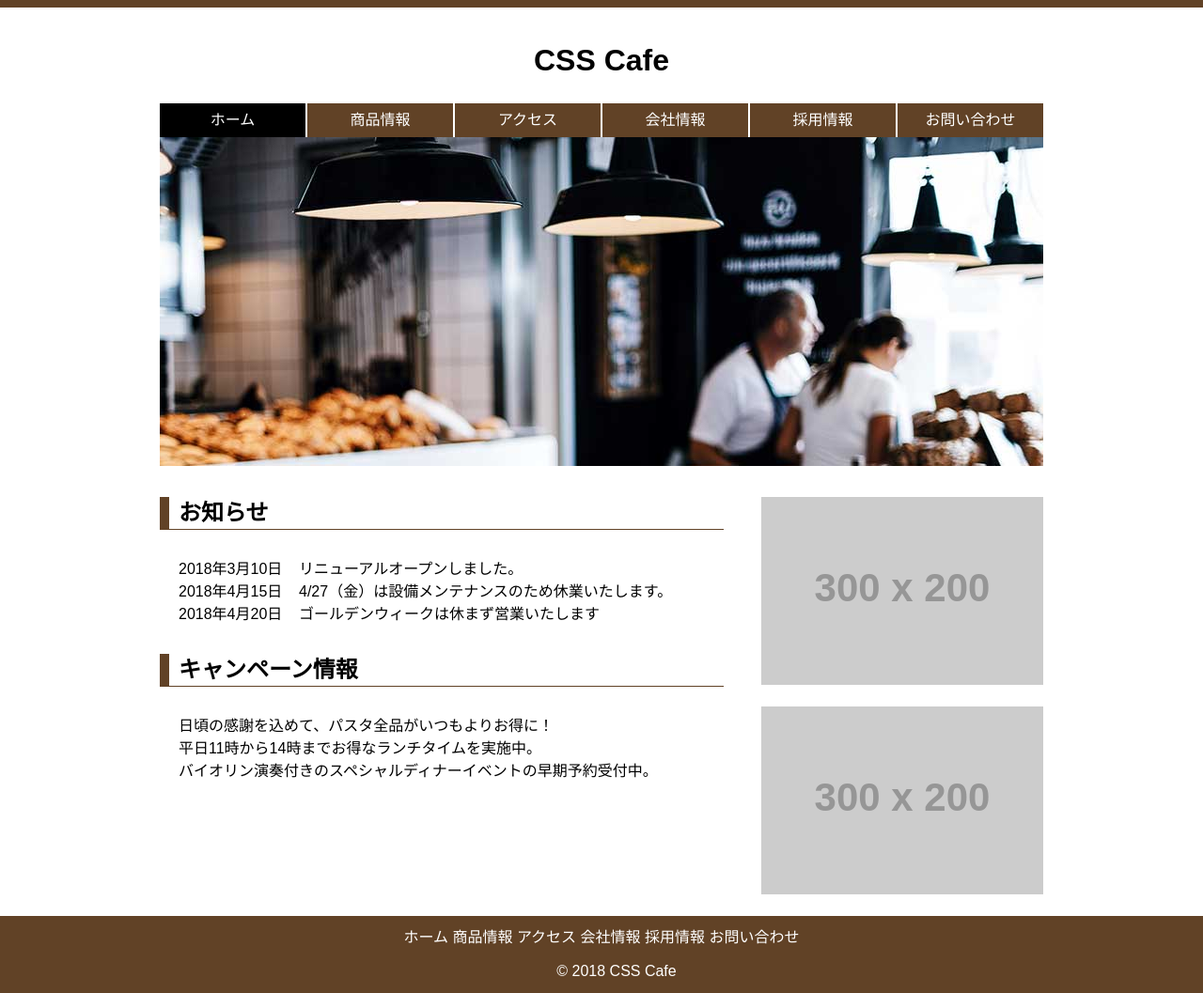
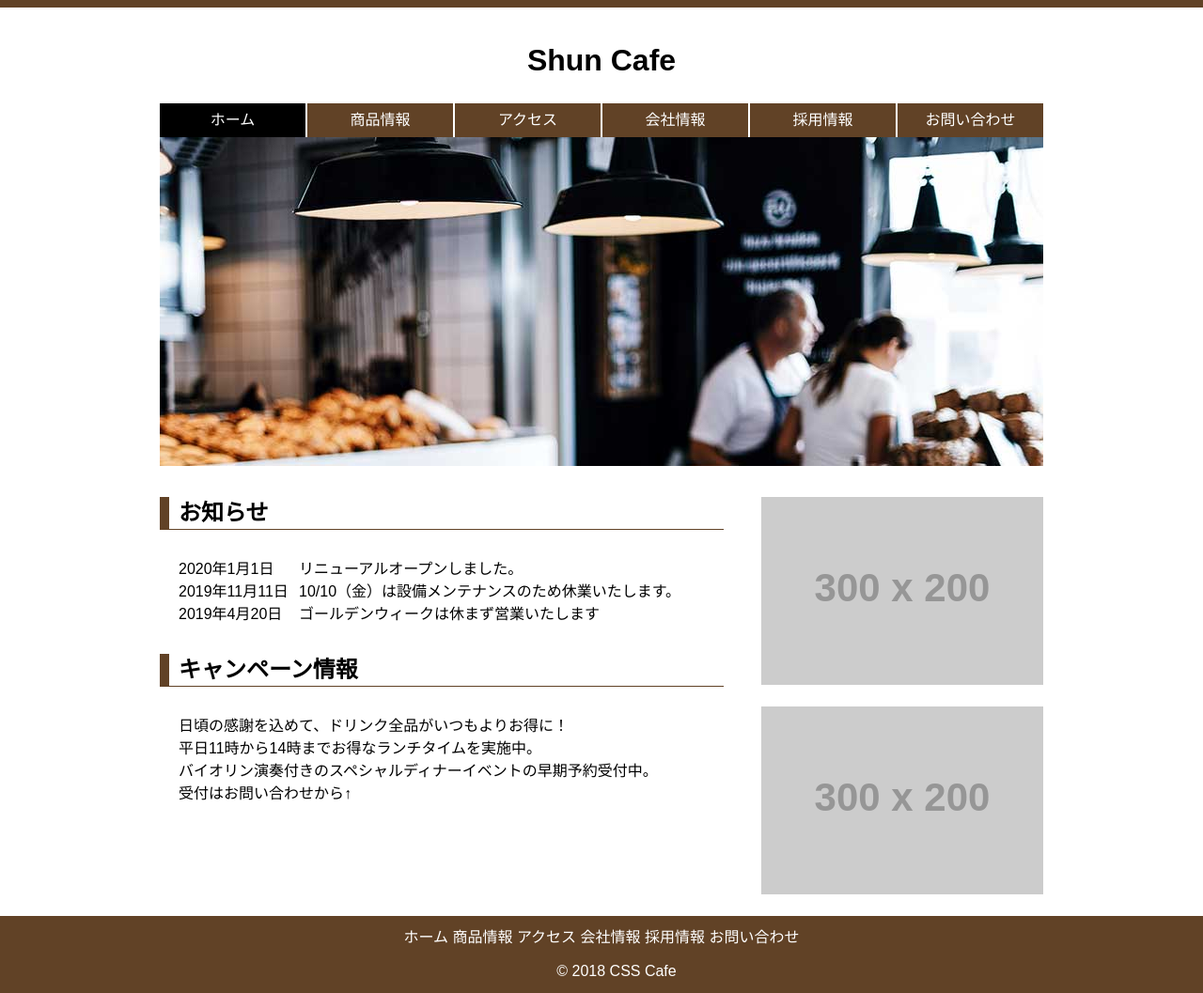
Before and after one commit to shun-hatano/shun, a plain HTML site: page index.html in a window 1280 px wide. Shown: the whole page at 94% size. Drawn offline with Linux system fonts and the light colour scheme; placeholder pictures from the web are drawn by us.

Commit message:
Update index.html

```diff
--- a/index.html
+++ b/index.html
@@ -3,8 +3,8 @@
   <head>
     <meta charset="utf-8">
     <title>CSS Cafe</title>
-    <meta name="description" content="CSS Cafeの公式サイトです。商品情報、アクセス、会社情報など。">
-    <meta name="keywords" content="CSS Cafe,カフェ,コーヒー">
+    <meta name="description" content="Shun Cafeの公式サイトです。商品情報、アクセス、会社情報など。">
+    <meta name="keywords" content="Shun Cafe,カフェ,コーヒー">
     <meta name="author" content="Shun Hatano">
     <link rel="stylesheet" href="html5reset-1.6.1.css">
     <link rel="stylesheet" href="base.css">
@@ -12,7 +12,7 @@
   <body id="home">
     <header id="top">
 
-      <h1>CSS Cafe</h1>
+      <h1>Shun Cafe</h1>
        <nav>
         <ul class="clearfix">
           <li class="current"><a href="index.html">ホーム</a></li>
@@ -35,11 +35,11 @@
         <section id="info">
           <h2>お知らせ</h2>
           <dl>
-            <dt>2018年3月10日</dt>
+            <dt>2020年1月1日</dt>
             <dd>リニューアルオープンしました。</dd>
-            <dt>2018年4月15日</dt>
-            <dd>4/27（金）は設備メンテナンスのため休業いたします。</dd>
-            <dt>2018年4月20日</dt>
+            <dt>2019年11月11日</dt>
+            <dd>10/10（金）は設備メンテナンスのため休業いたします。</dd>
+            <dt>2019年4月20日</dt>
             <dd>ゴールデンウィークは休まず営業いたします</dd>
           </dl>
         </section>
@@ -47,9 +47,10 @@
        <section id="campaign">
          <h2>キャンペーン情報</h2>
          <ul>
-           <li>日頃の感謝を込めて、パスタ全品がいつもよりお得に！</li>
+           <li>日頃の感謝を込めて、ドリンク全品がいつもよりお得に！</li>
            <li>平日11時から14時までお得なランチタイムを実施中。</li>
-           <li>バイオリン演奏付きのスペシャルディナーイベントの早期予約受付中。</li>
+           <li>バイオリン演奏付きのスペシャルディナーイベントの早期予約受付中。<br>
+           受付はお問い合わせから↑</li>
          </ul>
        </section>
       </div>
```
